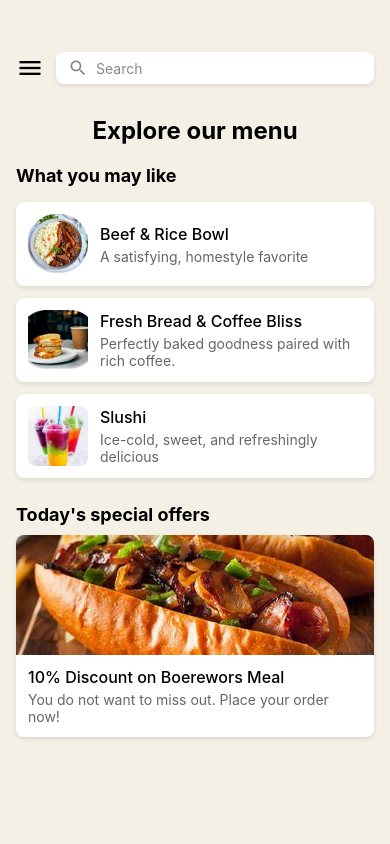
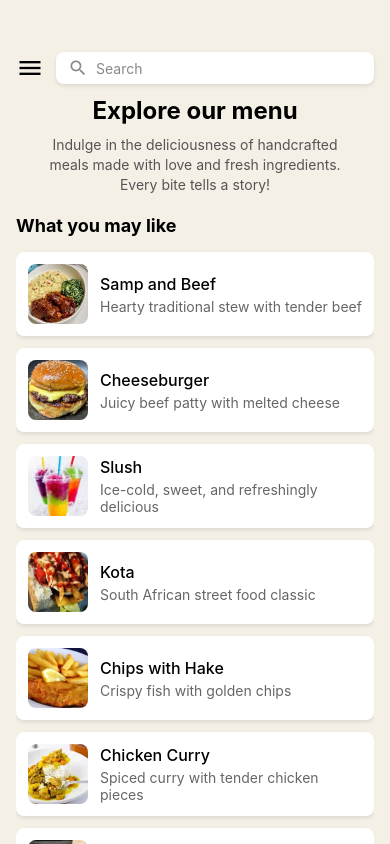
Before and after one commit to TrynaGITEducated/super_duper_quickbite_dev, a React Native app: screen /Menu in a window 390 px wide. Built offline with nearby package versions, Linux system fonts and the light colour scheme.

Commit message:
Modified Home and Menu Screen

```diff
--- a/src/screens/HomeScreen.js
+++ b/src/screens/HomeScreen.js
@@ -1,8 +1,10 @@
+// screens/HomeScreen.js
 import { MaterialIcons } from "@expo/vector-icons";
 import { useEffect, useRef, useState } from "react";
 import {
   Animated,
   Easing,
+  Image,
   StyleSheet,
   Text,
   TouchableOpacity,
@@ -24,7 +26,6 @@ export default function HomeScreen({ navigation }) {
 
   const navigateTo = (screenName) => {
     setIsMenuOpen(false);
-    // Use different navigation for screens outside the tab navigator
     if (screenName === "About") {
       navigation.getParent()?.navigate(screenName);
     } else {
@@ -32,9 +33,7 @@ export default function HomeScreen({ navigation }) {
     }
   };
 
-  // Start animations when component mounts
   useEffect(() => {
-    // Rotating food animation
     Animated.loop(
       Animated.timing(rotateAnim, {
         toValue: 1,
@@ -44,7 +43,6 @@ export default function HomeScreen({ navigation }) {
       })
     ).start();
 
-    // Fade in and slide up animation for welcome content
     Animated.parallel([
       Animated.timing(fadeAnim, {
         toValue: 1,
@@ -64,29 +62,27 @@ export default function HomeScreen({ navigation }) {
     ]).start();
   }, []);
 
-  // Interpolate rotation
   const rotateInterpolate = rotateAnim.interpolate({
     inputRange: [0, 1],
     outputRange: ['0deg', '360deg']
   });
 
-  // Food items for rotation
+  // Added 5th item (Sandwiches)
   const foodItems = [
-    { id: 1, source: require("../../assets/images/burger.png"), style: styles.foodItem1 },
-    { id: 2, source: require("../../assets/images/coffee.png"), style: styles.foodItem2 },
-    { id: 3, source: require("../../assets/images/fishchips.png"), style: styles.foodItem3 },
-    { id: 4, source: require("../../assets/images/pie.png"), style: styles.foodItem4 },
+    { id: 1, source: require("../../assets/images/burger.png") },
+    { id: 2, source: require("../../assets/images/coffee.png") },
+    { id: 3, source: require("../../assets/images/fishchips.png") },
+    { id: 4, source: require("../../assets/images/pie.png") },
+    { id: 5, source: require("../../assets/images/sandwich.png") }, // New item
   ];
 
   return (
     <View style={styles.container}>
-      {/* Header with Menu and Info Icons */}
       <View style={styles.header}>
         <TouchableOpacity onPress={toggleMenu}>
           <MaterialIcons name="menu" size={28} color="#000" />
         </TouchableOpacity>
 
-        {/* About Info Icon */}
         <TouchableOpacity
           style={styles.aboutIconButton}
           onPress={() => navigateTo("About")}
@@ -95,7 +91,6 @@ export default function HomeScreen({ navigation }) {
         </TouchableOpacity>
       </View>
 
-      {/* Dropdown Menu */}
       {isMenuOpen && (
         <View style={styles.dropdownMenu}>
           <TouchableOpacity style={styles.menuItem} onPress={() => navigateTo("Menu")}>
@@ -131,22 +126,36 @@ export default function HomeScreen({ navigation }) {
             }
           ]}
         >
-          {foodItems.map((item) => (
-            <Animated.Image
-              key={item.id}
-              source={item.source}
-              style={[
-                item.style,
-                {
-                  transform: [{ rotate: rotateInterpolate }]
-                }
-              ]}
-              resizeMode="contain"
-            />
-          ))}
+          {foodItems.map((item, index) => {
+            // 5 items: 72° apart (360/5)
+            const angle = (index * 2 * Math.PI) / 5;
+            const radius = 90; // Reduced from 120 → closer to logo
+            const x = radius * Math.cos(angle);
+            const y = radius * Math.sin(angle);
+
+            return (
+              <View
+                key={item.id}
+                style={[
+                  styles.foodOrb,
+                  {
+                    transform: [
+                      { translateX: x },
+                      { translateY: y }
+                    ]
+                  }
+                ]}
+              >
+                <Image
+                  source={item.source}
+                  style={styles.foodImage}
+                  resizeMode="contain"
+                />
+              </View>
+            );
+          })}
         </Animated.View>
 
-        {/* Central Logo */}
         <Animated.Image
           source={require("../../assets/images/quickbite-logo.png")}
           style={[
@@ -162,7 +171,6 @@ export default function HomeScreen({ navigation }) {
         />
       </View>
 
-      {/* Main Content */}
       <Animated.View
         style={[
           styles.content,
@@ -178,42 +186,6 @@ export default function HomeScreen({ navigation }) {
         <Text style={styles.welcomeText}>Welcome to QuickBite Cafeteria</Text>
         <Text style={styles.subtitle}>Fresh Food, Fast Delivery</Text>
 
-        {/* Floating food items */}
-        <View style={styles.floatingFoods}>
-          <Animated.Image
-            source={require("../../assets/images/coffee.png")}
-            style={[
-              styles.floatingFood1,
-              {
-                transform: [
-                  {
-                    translateY: fadeAnim.interpolate({
-                      inputRange: [0, 1],
-                      outputRange: [0, -20]
-                    })
-                  }
-                ]
-              }
-            ]}
-          />
-          <Animated.Image
-            source={require("../../assets/images/mainmeal.png")}
-            style={[
-              styles.floatingFood2,
-              {
-                transform: [
-                  {
-                    translateY: fadeAnim.interpolate({
-                      inputRange: [0, 1],
-                      outputRange: [0, 15]
-                    })
-                  }
-                ]
-              }
-            ]}
-          />
-        </View>
-
         <TouchableOpacity
           style={styles.orderButton}
           onPress={() => navigateTo("Menu")}
@@ -222,7 +194,6 @@ export default function HomeScreen({ navigation }) {
         </TouchableOpacity>
       </Animated.View>
 
-      {/* Animated background elements */}
       <View style={styles.backgroundElements}>
         <Animated.View
           style={[
@@ -314,72 +285,70 @@ const styles = StyleSheet.create({
   },
   foodCircleContainer: {
     position: 'absolute',
-    top: '20%',
+    top: '20%', // Slightly lower to balance content
     left: 0,
     right: 0,
     alignItems: 'center',
     justifyContent: 'center',
-    height: 300,
+    height: 260, // Reduced from 300
   },
   foodCircle: {
-    width: 250,
-    height: 250,
-    borderRadius: 125,
+    width: 260, // Reduced from 320
+    height: 260,
+    borderRadius: 10,
     position: 'relative',
+    alignItems: 'center',
+    justifyContent: 'center',
   },
-  centralLogo: {
+  foodOrb: {
     position: 'absolute',
-    width: 120,
-    height: 120,
-    borderRadius: 60,
+    width: 60, // Slightly smaller
+    height: 60,
+    borderRadius: 32.5,
     backgroundColor: '#fff',
+    alignItems: 'center',
+    justifyContent: 'center',
     shadowColor: '#000',
-    shadowOffset: { width: 0, height: 4 },
+    shadowOffset: { width: 0, height: 2 },
     shadowOpacity: 0.1,
-    shadowRadius: 8,
-    elevation: 5,
+    shadowRadius: 4,
+    elevation: 3,
   },
-  foodItem1: {
+  foodImage: {
+    width: 48, // Slightly smaller
+    height: 48,
+  },
+  // centralLogo: {
+  //   position: 'absolute',
+  //   width: 120, // Slightly smaller
+  //   height: 120,
+  //   borderRadius: 60,
+  //   backgroundColor: '#fff',
+  //   shadowColor: '#000',
+  //   shadowOffset: { width: 0, height: 4 },
+  //   shadowOpacity: 0.1,
+  //   shadowRadius: 8,
+  //   elevation: 5,
+  // },
+   centralLogo: {
     position: 'absolute',
-    width: 70,
-    height: 70,
-    top: 10,
-    left: 90,
-  },
-  foodItem2: {
-    position: 'absolute',
-    width: 70,
-    height: 70,
-    top: 90,
-    left: 160,
-  },
-  foodItem3: {
-    position: 'absolute',
-    width: 70,
-    height: 70,
-    top: 170,
-    left: 90,
-  },
-  foodItem4: {
-    position: 'absolute',
-    width: 70,
-    height: 70,
-    top: 90,
-    left: 20,
+    width: 150,
+    height: 150,
+    // marginBottom: 30,
   },
   content: {
     flex: 1,
     alignItems: "center",
-    justifyContent: "flex-end",
+    justifyContent: "flex-end", // Changed from "flex-end" to center vertically
     paddingHorizontal: 20,
-    paddingBottom: 60,
+    paddingBottom: 200, // Reduced padding
   },
   welcomeText: {
-    fontSize: 28,
+    fontSize: 26, // Slightly smaller
     fontWeight: "bold",
     textAlign: "center",
     color: "#000",
-    marginBottom: 10,
+    marginBottom: 12,
     textShadowColor: 'rgba(0, 0, 0, 0.1)',
     textShadowOffset: { width: 2, height: 2 },
     textShadowRadius: 5,
@@ -388,37 +357,17 @@ const styles = StyleSheet.create({
     fontSize: 16,
     color: "#666",
     textAlign: "center",
-    marginBottom: 30,
+    marginBottom: 25, // Reduced margin
     fontWeight: '500',
-  },
-  floatingFoods: {
-    position: 'relative',
-    width: '100%',
-    height: 80,
-    marginBottom: 30,
-  },
-  floatingFood1: {
-    position: 'absolute',
-    width: 50,
-    height: 50,
-    left: 30,
-    top: 0,
-  },
-  floatingFood2: {
-    position: 'absolute',
-    width: 45,
-    height: 45,
-    right: 40,
-    top: 20,
   },
   orderButton: {
     backgroundColor: "#d4a056",
-    paddingHorizontal: 40,
-    paddingVertical: 16,
+    paddingHorizontal: 35,
+    paddingVertical: 14,
     borderRadius: 25,
     alignItems: "center",
     width: "100%",
-    maxWidth: 200,
+    maxWidth: 190,
     shadowColor: '#000',
     shadowOffset: { width: 0, height: 4 },
     shadowOpacity: 0.2,
@@ -427,7 +376,7 @@ const styles = StyleSheet.create({
   },
   orderButtonText: {
     color: "#fff",
-    fontSize: 18,
+    fontSize: 17,
     fontWeight: "bold",
     textShadowColor: 'rgba(0, 0, 0, 0.2)',
     textShadowOffset: { width: 1, height: 1 },
--- a/src/screens/MenuScreen.js
+++ b/src/screens/MenuScreen.js
@@ -7,125 +7,219 @@ import {
   TouchableOpacity,
   StyleSheet,
   TextInput,
+  FlatList,
+  ScrollView, // 👈 Added
 } from 'react-native';
 import { MaterialIcons } from '@expo/vector-icons';
 
 export default function MenuScreen({ navigation }) {
   const [isMenuOpen, setIsMenuOpen] = useState(false);
+  const [searchQuery, setSearchQuery] = useState('');
 
   const toggleMenu = () => {
     setIsMenuOpen(!isMenuOpen);
   };
 
-  const navigateTo = (category) => {
-    // Navigate to OrderScreen and pass the selected category
+  const navigateToCategory = (category) => {
     navigation.navigate('Order', { category });
     setIsMenuOpen(false);
   };
 
-  // Mock data for "What you may like"
+  // Only these 5 categories in dropdown
+  const menuCategories = [
+    'Burgers',
+    'Drinks',
+    'Main meals',
+    'Fish & chips',
+    'Sandwiches',
+  ];
+
+  // Updated "What you may like" — all items exist in OrderScreen
   const popularItems = [
     {
       id: '1',
-      title: 'Beef & Rice Bowl',
-      description: 'A satisfying, homestyle favorite',
-      image: require('../../assets/images/beef-rice-bowl.png'),
+      title: 'Samp and Beef',
+      description: 'Hearty traditional stew with tender beef',
+      image: require('../../assets/images/samp-beef.png'),
+      category: 'Main meals',
     },
     {
       id: '2',
-      title: 'Fresh Bread & Coffee Bliss',
-      description: 'Perfectly baked goodness paired with rich coffee.',
-      image: require('../../assets/images/bread-coffee.png'),
+      title: 'Cheeseburger',
+      description: 'Juicy beef patty with melted cheese',
+      image: require('../../assets/images/cheeseburger.png'),
+      category: 'Burgers',
     },
     {
       id: '3',
-      title: 'Slushi',
+      title: 'Slush',
       description: 'Ice-cold, sweet, and refreshingly delicious',
       image: require('../../assets/images/slush.png'),
+      category: 'Drinks',
+    },
+    {
+      id: '4',
+      title: 'Kota',
+      description: 'South African street food classic',
+      image: require('../../assets/images/kota.png'),
+      category: 'Sandwiches',
+    },
+    {
+      id: '5',
+      title: 'Chips with Hake',
+      description: 'Crispy fish with golden chips',
+      image: require('../../assets/images/chips-hake.png'),
+      category: 'Fish & chips',
+    },
+    {
+      id: '6',
+      title: 'Chicken Curry',
+      description: 'Spiced curry with tender chicken pieces',
+      image: require('../../assets/images/chicken-curry.png'),
+      category: 'Main meals',
+    },
+    {
+      id: '7',
+      title: 'Coffee',
+      description: 'Rich and aromatic freshly brewed coffee',
+      image: require('../../assets/images/coffee.png'),
+      category: 'Drinks',
     },
   ];
 
-  // Mock data for "Today's Special Offers"
-  const specialOffer = {
-    id: 'special',
-    title: '10% Discount on Boerewors Meal',
-    description: 'You do not want to miss out. Place your order now!',
-    image: require('../../assets/images/boerewors.png'),
+  // Full meal list for search
+  const allMeals = [
+    // Burgers
+    { title: 'Cheeseburger', category: 'Burgers' },
+    { title: 'Chicken Burger', category: 'Burgers' },
+    { title: 'Double Burger', category: 'Burgers' },
+    // Drinks
+    { title: 'Coke', category: 'Drinks' },
+    { title: 'Fanta', category: 'Drinks' },
+    { title: 'Water', category: 'Drinks' },
+    { title: 'Juice', category: 'Drinks' },
+    { title: 'Energy Drink', category: 'Drinks' },
+    { title: 'Slush', category: 'Drinks' },
+    { title: 'Coffee', category: 'Drinks' },
+    // Main meals
+    { title: 'Samp and Beef', category: 'Main meals' },
+    { title: 'Chicken Curry', category: 'Main meals' },
+    { title: 'Mogodu and Pap', category: 'Main meals' },
+    // Fish & chips
+    { title: 'Small chips', category: 'Fish & chips' },
+    { title: 'Large chips', category: 'Fish & chips' },
+    { title: 'Chips with Russian', category: 'Fish & chips' },
+    { title: 'Chips with Hake', category: 'Fish & chips' },
+    // Sandwiches
+    { title: 'Hot dog', category: 'Sandwiches' },
+    { title: 'Kota', category: 'Sandwiches' },
+    { title: 'Half bread', category: 'Sandwiches' },
+    { title: 'Bread', category: 'Sandwiches' },
+    { title: 'Sandwiches', category: 'Sandwiches' },
+    { title: 'Pie', category: 'Sandwiches' },
+  ];
+
+  const handleSearch = (query) => {
+    setSearchQuery(query);
+  };
+
+  const filteredItems = searchQuery
+    ? allMeals.filter((item) =>
+        item.title.toLowerCase().includes(searchQuery.toLowerCase())
+      )
+    : [];
+
+  const clearSearch = () => {
+    setSearchQuery('');
+  };
+
+  const navigateToItem = (category, itemTitle) => {
+    navigation.navigate('Order', {
+      category,
+      targetItemTitle: itemTitle
+    });
   };
 
   return (
     <View style={styles.container}>
       {/* Header with Kebab and Search Bar */}
       <View style={styles.header}>
-        {/* Kebab Menu Icon */}
         <TouchableOpacity onPress={toggleMenu}>
           <MaterialIcons name="menu" size={28} color="#000" />
         </TouchableOpacity>
 
-        {/* Search Bar */}
         <View style={styles.searchContainer}>
           <MaterialIcons name="search" size={20} color="#888" style={styles.searchIcon} />
           <TextInput
             style={styles.searchInput}
             placeholder="Search"
             placeholderTextColor="#888"
+            value={searchQuery}
+            onChangeText={handleSearch}
             autoCapitalize="none"
           />
+          {searchQuery ? (
+            <TouchableOpacity onPress={clearSearch}>
+              <MaterialIcons name="close" size={20} color="#888" />
+            </TouchableOpacity>
+          ) : null}
         </View>
       </View>
 
-      {/* Dropdown Menu */}
+      {/* Dropdown Menu — only 5 categories */}
       {isMenuOpen && (
         <View style={styles.dropdownMenu}>
-          <TouchableOpacity style={styles.menuItem} onPress={() => navigateTo('Special Offers')}>
-            <Text style={styles.menuText}>Special Offers</Text>
+          {menuCategories.map((category) => (
+            <TouchableOpacity
+              key={category}
+              style={styles.menuItem}
+              onPress={() => navigateToCategory(category)}
+            >
+              <Text style={styles.menuText}>{category}</Text>
             </TouchableOpacity>
-          <TouchableOpacity style={styles.menuItem} onPress={() => navigateTo('Burgers')}>
-            <Text style={styles.menuText}>Burgers</Text>
-          </TouchableOpacity>
-          <TouchableOpacity style={styles.menuItem} onPress={() => navigateTo('Pizza')}>
-            <Text style={styles.menuText}>Pizza</Text>
-          </TouchableOpacity>
-          <TouchableOpacity style={styles.menuItem} onPress={() => navigateTo('Main Meals')}>
-            <Text style={styles.menuText}>Main Meals</Text>
-          </TouchableOpacity>
-          <TouchableOpacity style={styles.menuItem} onPress={() => navigateTo('Sandwiches')}>
-            <Text style={styles.menuText}>Sandwiches</Text>
-          </TouchableOpacity>
-          <TouchableOpacity style={styles.menuItem} onPress={() => navigateTo('Sushi')}>
-            <Text style={styles.menuText}>Sushi</Text>
-          </TouchableOpacity>
-          <TouchableOpacity style={styles.menuItem} onPress={() => navigateTo('Fish & chips')}>
-            <Text style={styles.menuText}>Fish & chips</Text>
-          </TouchableOpacity>
-          <TouchableOpacity style={styles.menuItem} onPress={() => navigateTo('Drinks')}>
-            <Text style={styles.menuText}>Drinks</Text>
-          </TouchableOpacity>
-          <TouchableOpacity style={styles.menuItem} onPress={() => navigateTo('Desserts & Shakes')}>
-            <Text style={styles.menuText}>Desserts & Shakes</Text>
-          </TouchableOpacity>
-          <TouchableOpacity style={styles.menuItem} onPress={() => navigateTo('Sides')}>
-            <Text style={styles.menuText}>Sides</Text>
-          </TouchableOpacity>
-          <TouchableOpacity style={styles.menuItem} onPress={() => navigateTo('Salads')}>
-            <Text style={styles.menuText}>Salads</Text>
-          </TouchableOpacity>
+          ))}
         </View>
       )}
 
-      {/* Main Content */}
-      <View style={styles.content}>
-        {/* Explore Our Menu */}
+      {/* 👇 Wrap content in ScrollView */}
+      <ScrollView contentContainerStyle={styles.scrollContent}>
         <Text style={styles.exploreText}>Explore our menu</Text>
 
-        {/* What You May Like */}
+        <Text style={styles.catchyText}>
+          Indulge in the deliciousness of handcrafted meals made with love and fresh ingredients. Every bite tells a story!
+        </Text>
+
+        {searchQuery ? (
+          <View style={styles.section}>
+            {filteredItems.length > 0 ? (
+              <FlatList
+                data={filteredItems}
+                keyExtractor={(item, index) => index.toString()}
+                renderItem={({ item }) => (
+                  <TouchableOpacity
+                    style={styles.searchResultItem}
+                    onPress={() => {
+                      navigateToItem(item.category, item.title);
+                      setSearchQuery('');
+                    }}
+                  >
+                    <Text style={styles.searchResultText}>{item.title}</Text>
+                  </TouchableOpacity>
+                )}
+                scrollEnabled={false} // Prevent nested scroll conflict
+              />
+            ) : (
+              <Text style={styles.noResultsText}>no item found</Text>
+            )}
+          </View>
+        ) : (
           <View style={styles.section}>
             <Text style={styles.sectionTitle}>What you may like</Text>
             {popularItems.map((item) => (
               <TouchableOpacity
                 key={item.id}
                 style={styles.card}
-              onPress={() => navigateTo(item.title)}
+                onPress={() => navigateToItem(item.category, item.title)}
               >
                 <Image source={item.image} style={styles.cardImage} />
                 <View style={styles.cardContent}>
@@ -135,22 +229,8 @@ export default function MenuScreen({ navigation }) {
               </TouchableOpacity>
             ))}
           </View>
-
-        {/* Today's Special Offers */}
-        <View style={styles.section}>
-          <Text style={styles.sectionTitle}>Today's special offers</Text>
-          <TouchableOpacity
-            style={styles.specialCard}
-            onPress={() => navigateTo('Special Offers')}
-          >
-            <Image source={specialOffer.image} style={styles.specialImage} />
-            <View style={styles.specialContent}>
-              <Text style={styles.specialTitle}>{specialOffer.title}</Text>
-              <Text style={styles.specialDescription}>{specialOffer.description}</Text>
-            </View>
-          </TouchableOpacity>
-        </View>
-      </View>
+        )}
+      </ScrollView>
     </View>
   );
 }
@@ -216,16 +296,24 @@ const styles = StyleSheet.create({
     fontSize: 16,
     color: '#000',
   },
-  content: {
-    flex: 1,
-    marginTop: 20,
+  // 👇 New scroll container style
+  scrollContent: {
+    paddingBottom: 40, // Extra padding so last item isn't cut off
   },
   exploreText: {
     fontSize: 24,
     fontWeight: 'bold',
     textAlign: 'center',
+    marginBottom: 10,
+    color: '#000',
+  },
+  catchyText: {
+    fontSize: 14,
+    textAlign: 'center',
     marginBottom: 20,
-    color: '#000',
+    color: '#555',
+    paddingHorizontal: 20,
+    lineHeight: 20,
   },
   section: {
     marginBottom: 20,
@@ -268,31 +356,25 @@ const styles = StyleSheet.create({
     color: '#666',
     marginTop: 4,
   },
-  specialCard: {
+  searchResultItem: {
     backgroundColor: '#fff',
+    padding: 14,
+    marginVertical: 4,
     borderRadius: 8,
-    overflow: 'hidden',
     shadowColor: '#000',
-    shadowOffset: { width: 0, height: 2 },
+    shadowOffset: { width: 0, height: 1 },
     shadowOpacity: 0.1,
-    shadowRadius: 4,
-    elevation: 2,
+    shadowRadius: 2,
+    elevation: 1,
   },
-  specialImage: {
-    width: '100%',
-    height: 120,
-  },
-  specialContent: {
-    padding: 12,
-  },
-  specialTitle: {
+  searchResultText: {
     fontSize: 16,
-    fontWeight: '500',
     color: '#000',
   },
-  specialDescription: {
-    fontSize: 14,
+  noResultsText: {
+    textAlign: 'center',
     color: '#666',
-    marginTop: 4,
+    marginTop: 20,
+    fontStyle: 'italic',
   },
 });
```
Lines whose indentation alone changed are shown as unchanged.
